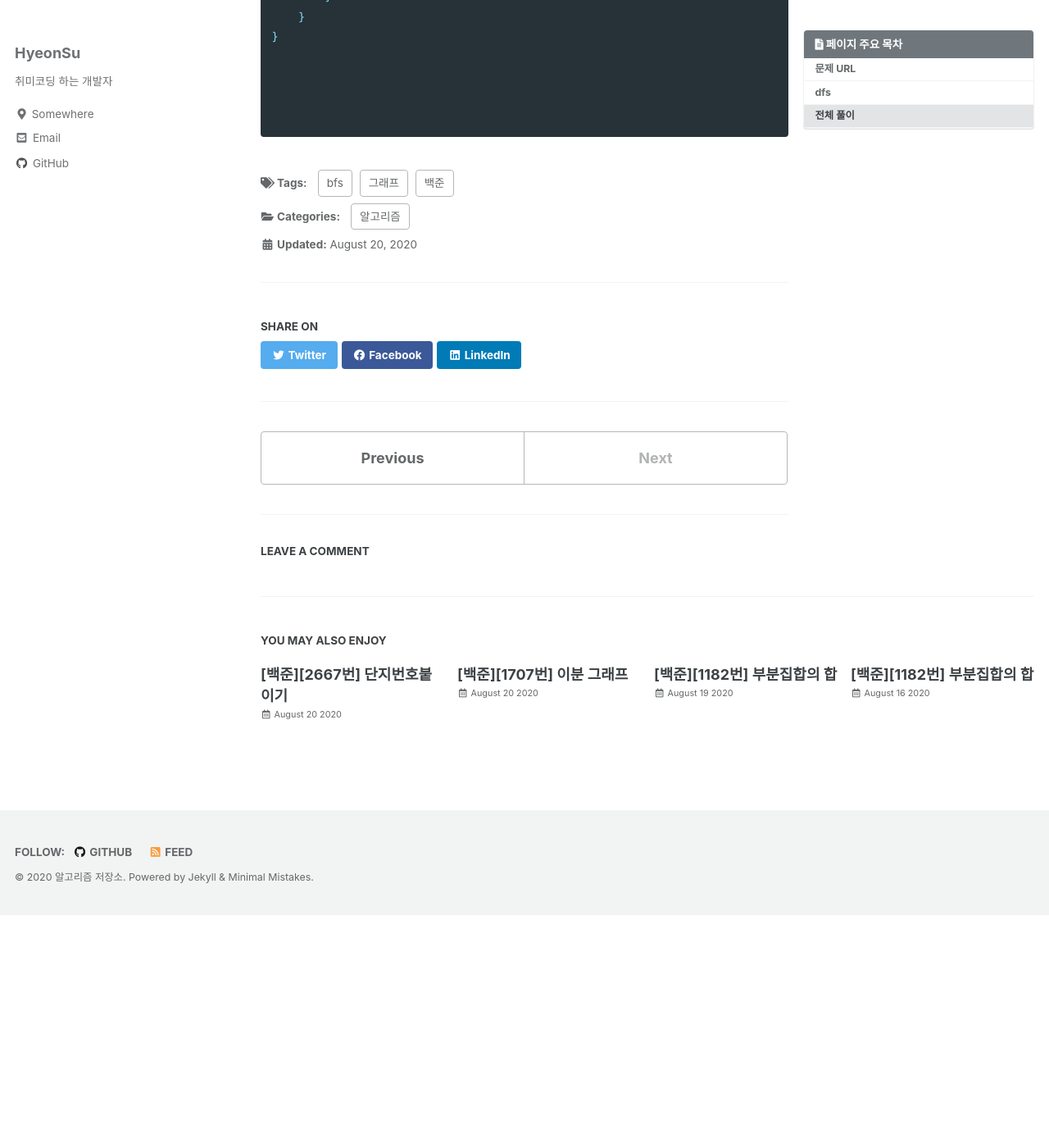
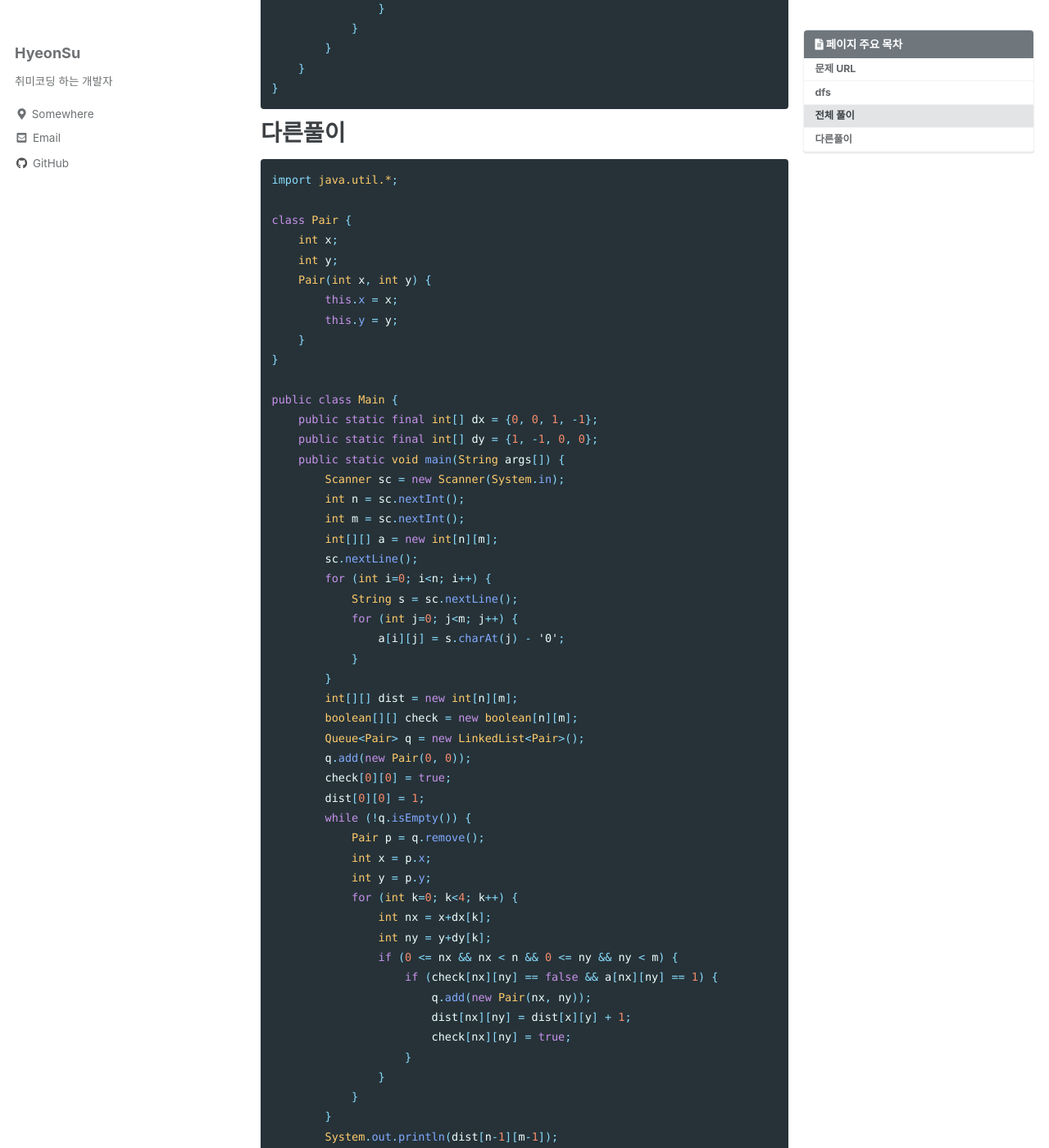
Before and after one commit to hscom96/hscom96.github.io, a Jekyll site: the page built from _posts/2020-08-21-boj2178.md, in a window 1280 px wide and 1400 px high, scrolled down 2799 px. Shown: the whole window at 82% size. Built offline with Jekyll 4.4.1, drawn with Linux system fonts in a browser that asks for light colours; cached includes are drawn as plain includes; comment, search, counter and statistics services are not loaded; before the commit the page ends 3915 px from its top, so only the background shows below that; some of the changed text lies outside the part shown.

Commit message:
포스팅

````diff
--- a/_posts/2020-08-21-boj2178.md
+++ b/_posts/2020-08-21-boj2178.md
@@ -23,7 +23,7 @@ https://www.acmicpc.net/problem/2178
 
 - DFS 탐색으로는 문제를 풀 수 없다. BFS탐색을 이용해야한다.
 - BFS의 단계별로 진행된다는 사실을 이용하면된다.
-
+- BFS는 모든 정점을 '단 한번만' 방문한다. 또 다시 방문을 허용하면 시간복잡도는 증가하며 BFS가 아닌 브루트포스라고 부른다.
 
 ```java
 public static void bfs(int[][] map, int[][] check, int startX, int startY, int n, int m) {
@@ -123,8 +123,59 @@ public class Main {
         }
     }
 }
+```
 
+# 다른풀이
+```java
+import java.util.*;
 
+class Pair {
+    int x;
+    int y;
+    Pair(int x, int y) {
+        this.x = x;
+        this.y = y;
+    }
+}
 
-
+public class Main {
+    public static final int[] dx = {0, 0, 1, -1};
+    public static final int[] dy = {1, -1, 0, 0};
+    public static void main(String args[]) {
+        Scanner sc = new Scanner(System.in);
+        int n = sc.nextInt();
+        int m = sc.nextInt();
+        int[][] a = new int[n][m];
+        sc.nextLine();
+        for (int i=0; i<n; i++) {
+            String s = sc.nextLine();
+            for (int j=0; j<m; j++) {
+                a[i][j] = s.charAt(j) - '0';
+            }
+        }
+        int[][] dist = new int[n][m];
+        boolean[][] check = new boolean[n][m];
+        Queue<Pair> q = new LinkedList<Pair>();
+        q.add(new Pair(0, 0));
+        check[0][0] = true;
+        dist[0][0] = 1;
+        while (!q.isEmpty()) {
+            Pair p = q.remove();
+            int x = p.x;
+            int y = p.y;
+            for (int k=0; k<4; k++) {
+                int nx = x+dx[k];
+                int ny = y+dy[k];
+                if (0 <= nx && nx < n && 0 <= ny && ny < m) {
+                    if (check[nx][ny] == false && a[nx][ny] == 1) {
+                        q.add(new Pair(nx, ny));
+                        dist[nx][ny] = dist[x][y] + 1;
+                        check[nx][ny] = true;
+                    }
+                }
+            }
+        }
+        System.out.println(dist[n-1][m-1]);
+    }
+}
 ```
````
Also changed, not shown: _posts/2020-08-25-boj7576.md (added, +211 -0 lines), images/2020/08/boj7576.png (added).
